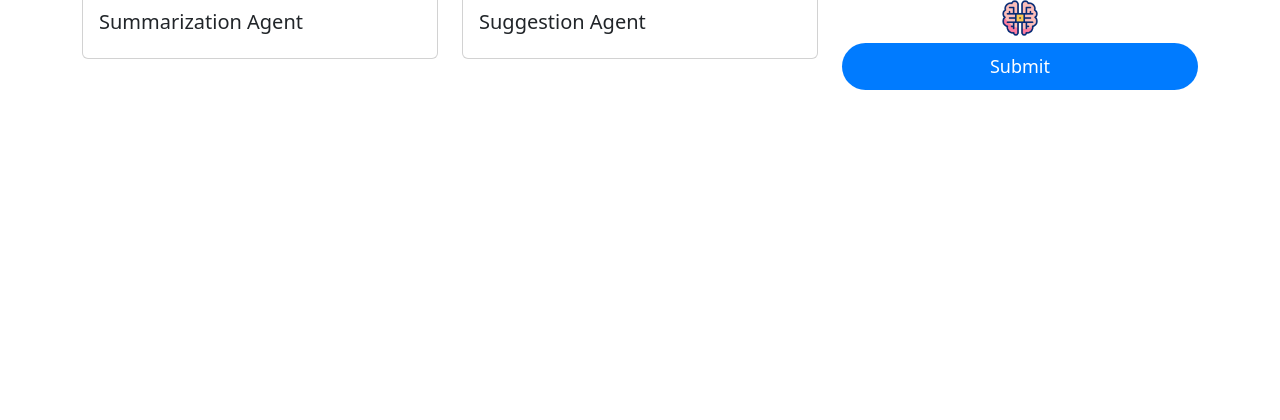
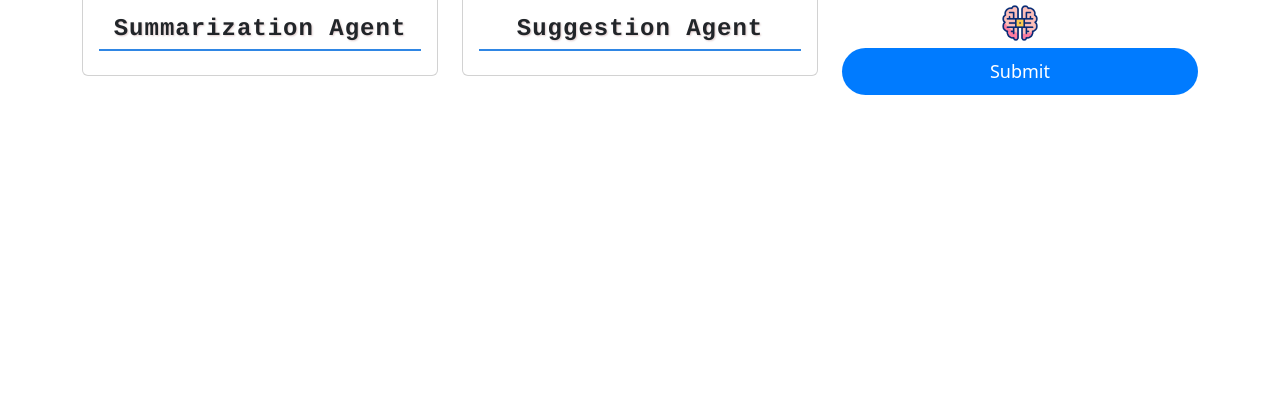
Before and after one commit to shankarcatpython/GenerativeAI, a Flask app: page / in a window 1280 px wide. Shown: the part 303-723 px from the top of the page. Run offline with Flask 3, Linux system fonts and the light colour scheme.

Commit message:
Fonts changed

```diff
--- a/app/static/css/style.css
+++ b/app/static/css/style.css
@@ -29,3 +29,43 @@
     width: 100%; /* Adjust the width as needed */
     height: 200px; /* Adjust the height as needed */
 }
+
+ /* Targeting all headers (h1, h2, h3, etc.) */
+h1, h2, h3, h4, h5, h6 {
+  font-family: Courier, monospace;
+
+  /* Adjust font size */
+  font-size: 1.5em; /* Example font size */
+
+  /* Add some letter spacing for clarity */
+  letter-spacing: 1px; /* Example letter spacing */
+
+  font-weight: bold;
+
+  /* Add some text shadow for depth */
+  text-shadow: 1px 1px 2px rgba(93, 2, 2, 0.2); /* Example text shadow */
+
+  /* Choose text color */
+  color: #d8dfe3; /* Example text color */
+
+  /* Add transition for smooth effect */
+  transition: all 0.3s ease; /* Example transition */
+}
+
+/* Style hover effect */
+h1:hover, h2:hover, h3:hover, h4:hover, h5:hover, h6:hover {
+  /* Change color on hover */
+  color: #d9b698; /* Example hover color */
+}
+
+
+/* Add border-bottom to create an underline effect */
+h1, h2, h3, h4, h5, h6 {
+  border-bottom: 2px solid #2f86e4; /* Example border-bottom */
+  padding-bottom: 5px; /* Example padding-bottom */
+}
+
+/* Center align headers for better readability */
+h1, h2, h3, h4, h5, h6 {
+  text-align: center; /* Example text-align */
+}
--- a/app/templates/index.html
+++ b/app/templates/index.html
@@ -12,7 +12,7 @@
   <!-- Navigation Bar -->
   <nav class="navbar navbar-expand-lg navbar-dark bg-dark">
     <div class="container">
-      <a class="navbar-brand" href="#"><h2>Domain Agents Under Work</h2></a>
+      <a class="navbar-brand" href="#"><h2>Generative Agents @ Work</h2></a>
       <button class="navbar-toggler" type="button" data-bs-toggle="collapse" data-bs-target="#navbarNav" aria-controls="navbarNav" aria-expanded="false" aria-label="Toggle navigation">
         <span class="navbar-toggler-icon"></span>
       </button>
```
